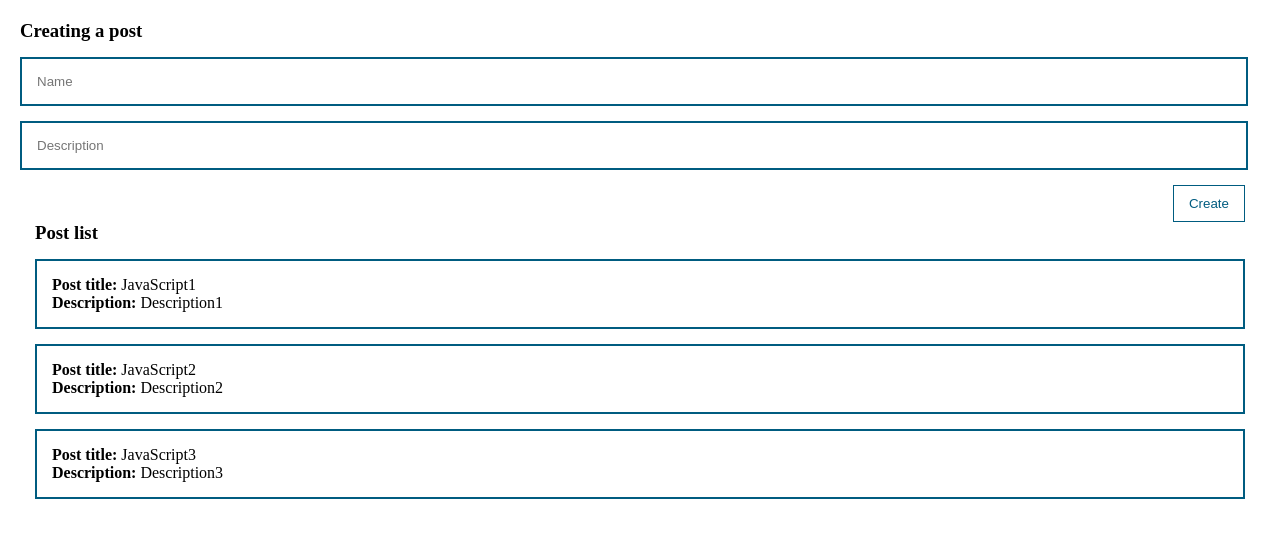
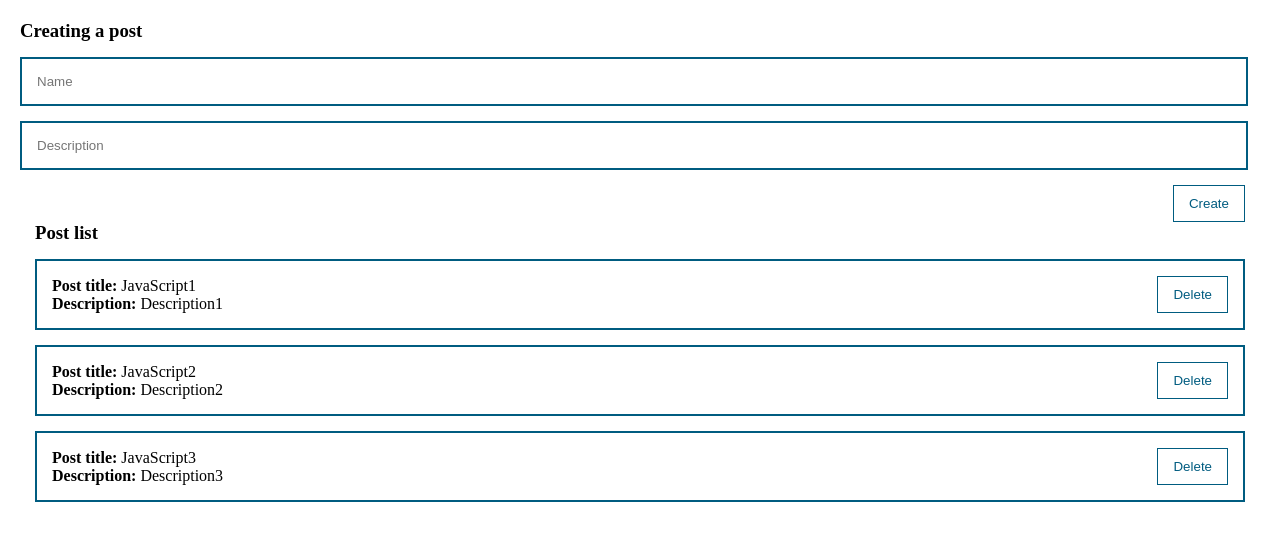
Before and after one commit to AlexMezen/Vue3Test, a Vue app: page / in a window 1280 px wide. Shown: the top 540 px of the page. Built offline with nearby package versions, Linux system fonts and the light colour scheme.

Commit message:
Improved two-way binding has been done

```diff
--- /dev/null
+++ b/src/components/PostButton.vue
@@ -0,0 +1,24 @@
+<template>
+<button class="btn">
+    <slot></slot>
+</button>
+</template>
+
+<script>
+export default{
+
+}
+</script>
+
+<style>
+.btn{
+    margin-top: 15px;
+    margin-right: 15px;
+    padding: 10px 15px;
+    background: none;
+    color:  rgb(0, 92, 128);
+    border: 1px solid rgb(0, 92, 128);
+    align-self: flex-end;
+
+}
+</style>
--- a/src/components/PostForm.vue
+++ b/src/components/PostForm.vue
@@ -1,14 +1,19 @@
 <template>
  <form @submit.prevent>
             <h3>Сreating a post</h3>
-            <input v-model="post.title" class="input" type="text" placeholder="Name">
-            <input v-model="post.body" class="input" type="text" placeholder="Description">
-            <button class="btn" @click="createPost">Create</button>
+            <PostInput v-model="post.title" class="input" type="text" placeholder="Name"/>
+            <PostInput v-model="post.body" class="input" type="text" placeholder="Description"/>
+            <post-button @click="createPost">Create</post-button>
         </form>
 </template>
 
 <script>
+import PostButton from './PostButton.vue';
+import PostInput from './PostInput.vue';
 export default{
+    components:{
+        PostButton, PostInput
+    },
     data(){
         return{
             post:{
@@ -42,13 +47,5 @@ form{
     width: 99%;
     border:2px solid rgb(0, 92, 128);
 }
-.btn{
-    margin-top: 15px;
-    margin-right: 15px;
-    align-self: flex-end;
-    padding: 10px 15px;
-    background: none;
-    color:  rgb(0, 92, 128);
-    border: 1px solid rgb(0, 92, 128);;
-}
+
 </style>
--- /dev/null
+++ b/src/components/PostInput.vue
@@ -0,0 +1,25 @@
+<template>
+<input :value="modelValue" @input="updateInput" class="input" type="text">
+</template>
+
+<script>
+export default{
+props: {
+    modelValue: [String, Number]
+},
+methods:{
+    updateInput(event){
+        this.$emit('update:modelValue', event.target.value)
+    }
+}
+}
+</script>
+
+<style>
+.input{
+    margin-top: 15px;
+    padding: 15px;
+    width: 99%;
+    border:2px solid rgb(0, 92, 128);
+}
+</style>
--- a/src/components/PostItem.vue
+++ b/src/components/PostItem.vue
@@ -1,12 +1,21 @@
 <template>
 <div class="post">
+    <div>
     <div><strong>Post title:</strong> {{post.title}}</div>
     <div><strong>Description:</strong> {{post.body}}</div>
+    </div>
+    <div class="pst-btns">
+        <post-button>Delete</post-button>
+    </div>
 </div>
 </template>
 
 <script>
+import PostButton from './PostButton.vue';
 export default{
+    components:{
+        PostButton,
+    },
     props:{
         post:{
             type:Object,
@@ -17,5 +26,16 @@ export default{
 </script>
 
 <style>
-
+.post{
+    padding: 15px;
+    margin: 15px;
+    border: 2px solid rgb(0, 92, 128);
+    display: flex;
+    align-items: center;
+    justify-content: space-between;
+}
+.pst-btns{
+    margin-top: -15px;
+    margin-right: -15px;
+}
 </style>
--- a/src/components/PostList.vue
+++ b/src/components/PostList.vue
@@ -20,11 +20,7 @@ components:{PostItem},
 </script>
 
 <style>
-.post{
-    padding: 15px;
-    margin: 15px;
-    border: 2px solid rgb(0, 92, 128);
-}
+
 .pl{
     display: inline;
     margin-left: 15px;
```
